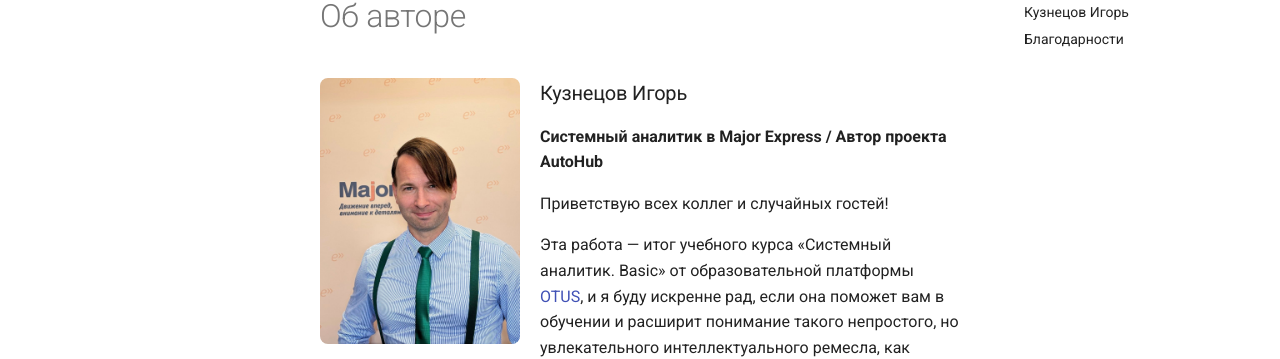
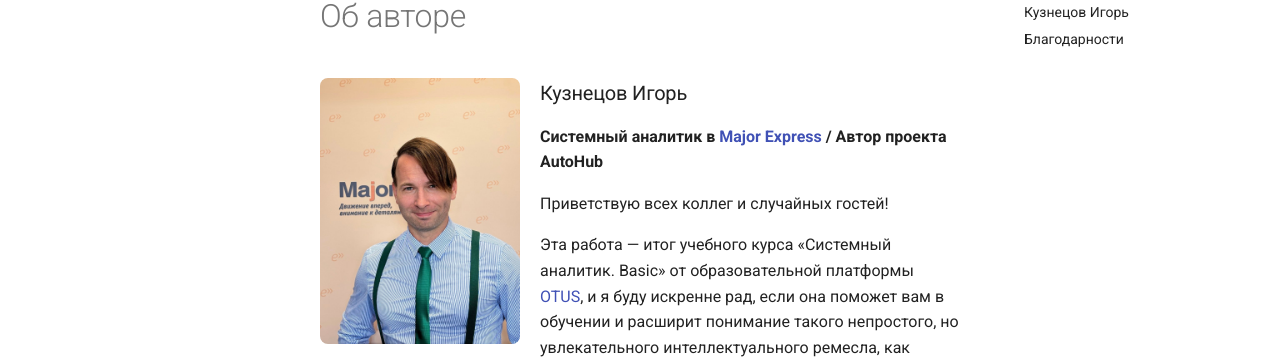
Before and after one commit to IggyKuz/AutoHub-Docs, an MkDocs documentation site: the page built from docs/about.md, in a window 1280 px wide and 900 px high. Shown: the part 174-533 px from the top of the window. Built offline with MkDocs 1.6.1 and Material for MkDocs 9.7.7, drawn with Linux system fonts in a browser that asks for light colours; part of the change alters nothing that is shown.

Commit message:
фикс ссылки на компанию

```diff
--- a/docs/about.md
+++ b/docs/about.md
@@ -3,7 +3,7 @@
 ![Кузнецов Игорь](assets/images/about/author.jpg){ align=left width="200" style="margin-right: 20px; border-radius: 8px;" }
 
 ### Кузнецов Игорь
-**Системный аналитик в Major Express / Автор проекта AutoHub**
+**Системный аналитик в [Major Express](https://major-express.ru/) / Автор проекта AutoHub**
 
 Приветствую всех коллег и случайных гостей!
 
```
